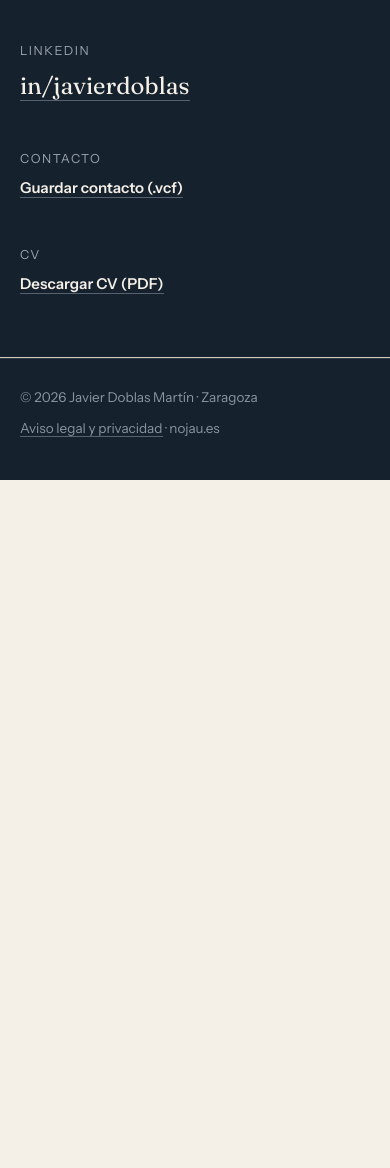
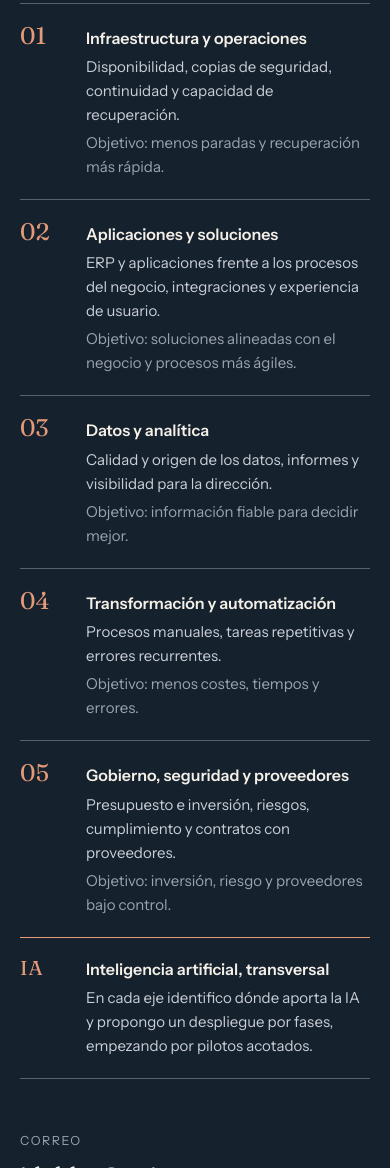
Before and after one commit to icemanja/nojau-web, a plain HTML site: page index.html in a window 390 px wide. Shown: the part 10235-11403 px from the top of the page. Before the commit the page ends 10715 px from the top, so only its background shows below. Drawn offline with Linux system fonts and the light colour scheme.

Commit message:
Añade los cinco ejes de gestión a «Cómo trabajo» (ES y EN)
Nueva lista «Qué reviso: cinco ejes y la IA como capa transversal» tras
los pasos de trabajo, enlazada desde el paso 02 · Diagnóstico.

Co-Authored-By: Claude Opus 5.5 <noreply@anthropic.com>
Claude-Session: https://claude.ai/code/session_01QNdgGTrbgnUrAkrEDZAPNJ

```diff
--- a/assets/site.css
+++ b/assets/site.css
@@ -98,6 +98,17 @@ h2{font-family:var(--serif);font-weight:400;font-size:clamp(30px,3.6vw,42px);lin
 .steps b{display:block;font-family:var(--serif);font-weight:400;font-size:28px;color:#e39a78;line-height:1;margin-bottom:12px}
 .steps h3{font-size:16px;font-weight:600;margin-bottom:8px}
 .steps p{font-size:15px;color:#c9cfd6}
+.steps p a{text-decoration:none;border-bottom:1px solid #56626f}
+.steps p a:hover{color:#e39a78;border-color:#e39a78}
+/* Cinco ejes */
+.ejes{margin-left:296px;margin-top:18px;list-style:none;padding:0;border-bottom:1px solid #56626f}
+.ejes li{display:grid;grid-template-columns:48px 230px 1fr;gap:24px;padding:20px 0;border-top:1px solid #56626f;align-items:baseline}
+.ejes b{font-family:var(--serif);font-weight:400;font-size:24px;color:#e39a78;line-height:1}
+.ejes h4{font-size:16px;font-weight:600;line-height:1.4}
+.ejes p{font-size:15px;color:#c9cfd6}
+.ejes p span{display:block;color:#9aa3ae;margin-top:4px}
+.ejes li.ia{border-top-color:#e39a78}
+.ejes li.ia b{font-size:20px;letter-spacing:.04em}
 .contact a.vcf{font-family:var(--sans);font-size:15px;font-weight:600}
 .contact{margin-left:296px;margin-top:52px;display:flex;gap:44px;flex-wrap:wrap;align-items:baseline}
 .contact .label{display:block;font-size:12.5px;letter-spacing:.12em;text-transform:uppercase;color:#9aa3ae;margin-bottom:6px}
@@ -113,7 +124,9 @@ footer .wrap{display:flex;justify-content:space-between;flex-wrap:wrap;gap:10px}
   .fig:nth-child(2){border-right:0}
   .fig:nth-child(-n+2){border-bottom:1px solid var(--line)}
   .sec-head{grid-template-columns:1fr;gap:10px}
-  .areas,.timeline,.edu,.collab-list,.contact,.posts,.more,.steps,.steps-title{margin-left:0}
+  .areas,.timeline,.edu,.collab-list,.contact,.posts,.more,.steps,.steps-title,.ejes{margin-left:0}
+  .ejes li{grid-template-columns:48px 1fr;gap:6px 18px}
+  .ejes p{grid-column:2}
   .steps{grid-template-columns:1fr 1fr}
   .post{grid-template-columns:1fr;gap:4px}
   .areas,.collab-list{grid-template-columns:1fr 1fr}
--- a/index.html
+++ b/index.html
@@ -204,7 +204,16 @@
         <div><h3>Formación</h3><p>Talleres para equipos directivos y TIC sobre selección de ERP, gobierno TIC e IA aplicada.</p></div>
       </div>
       <h3 class="steps-title">Cómo trabajo</h3>
-      <ol class="steps"><li><b>01</b><h3>Conversación inicial</h3><p>Entender la situación, el objetivo y las restricciones de la compañía. Sin compromiso.</p></li><li><b>02</b><h3>Diagnóstico</h3><p>Revisión de sistemas, equipo, contratos y presupuesto. Conclusiones y prioridades por escrito.</p></li><li><b>03</b><h3>Plan y ejecución</h3><p>Hoja de ruta acordada con la dirección. Dedicación parcial, ajustada al alcance de cada proyecto.</p></li><li><b>04</b><h3>Traspaso</h3><p>Documentación y transferencia al equipo interno, para que la compañía no dependa de mí.</p></li></ol>
+      <ol class="steps"><li><b>01</b><h3>Conversación inicial</h3><p>Entender la situación, el objetivo y las restricciones de la compañía. Sin compromiso.</p></li><li><b>02</b><h3>Diagnóstico</h3><p>Revisión de sistemas, equipo, contratos y presupuesto, ordenada en <a href="#ejes">cinco ejes</a>. Conclusiones y prioridades por escrito.</p></li><li><b>03</b><h3>Plan y ejecución</h3><p>Hoja de ruta acordada con la dirección. Dedicación parcial, ajustada al alcance de cada proyecto.</p></li><li><b>04</b><h3>Traspaso</h3><p>Documentación y transferencia al equipo interno, para que la compañía no dependa de mí.</p></li></ol>
+      <h3 class="steps-title" id="ejes">Qué reviso: cinco ejes y la IA como capa transversal</h3>
+      <ol class="ejes">
+        <li><b>01</b><h4>Infraestructura y operaciones</h4><p>Disponibilidad, copias de seguridad, continuidad y capacidad de recuperación.<span>Objetivo: menos paradas y recuperación más rápida.</span></p></li>
+        <li><b>02</b><h4>Aplicaciones y soluciones</h4><p>ERP y aplicaciones frente a los procesos del negocio, integraciones y experiencia de usuario.<span>Objetivo: soluciones alineadas con el negocio y procesos más ágiles.</span></p></li>
+        <li><b>03</b><h4>Datos y analítica</h4><p>Calidad y origen de los datos, informes y visibilidad para la dirección.<span>Objetivo: información fiable para decidir mejor.</span></p></li>
+        <li><b>04</b><h4>Transformación y automatización</h4><p>Procesos manuales, tareas repetitivas y errores recurrentes.<span>Objetivo: menos costes, tiempos y errores.</span></p></li>
+        <li><b>05</b><h4>Gobierno, seguridad y proveedores</h4><p>Presupuesto e inversión, riesgos, cumplimiento y contratos con proveedores.<span>Objetivo: inversión, riesgo y proveedores bajo control.</span></p></li>
+        <li class="ia"><b>IA</b><h4>Inteligencia artificial, transversal</h4><p>En cada eje identifico dónde aporta la IA y propongo un despliegue por fases, empezando por pilotos acotados.</p></li>
+      </ol>
       <div class="contact">
         <div><span class="label">Correo</span><a class="js-mail" data-u="jdoblas" data-d="nojau.es" href="#colaboraciones">jdoblas [arroba] nojau.es</a></div>
         <div><span class="label">LinkedIn</span><a href="https://www.linkedin.com/in/javierdoblas/" rel="noopener">in/javierdoblas</a></div>
```
Also changed, not shown: en/index.html (+10 -1 lines).
